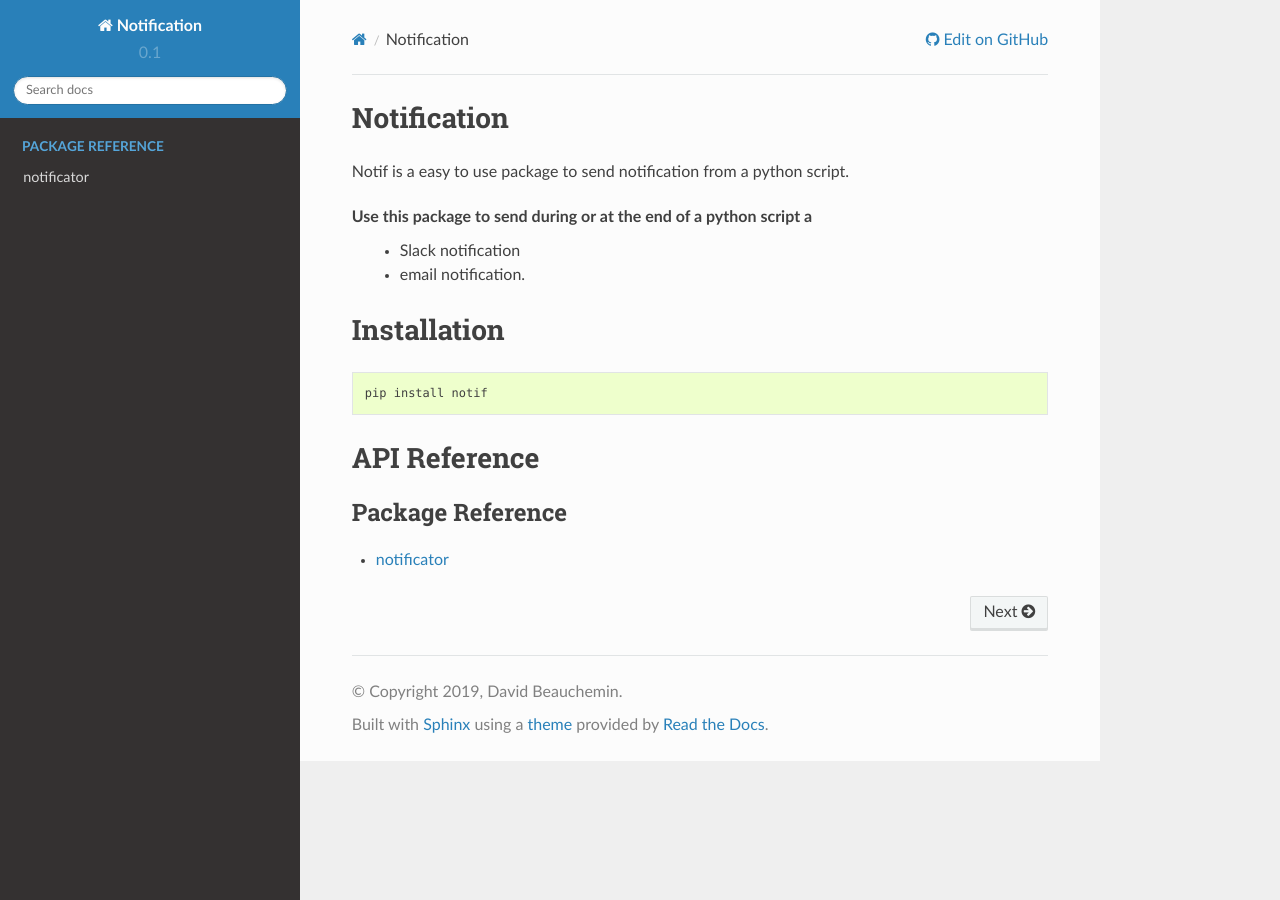
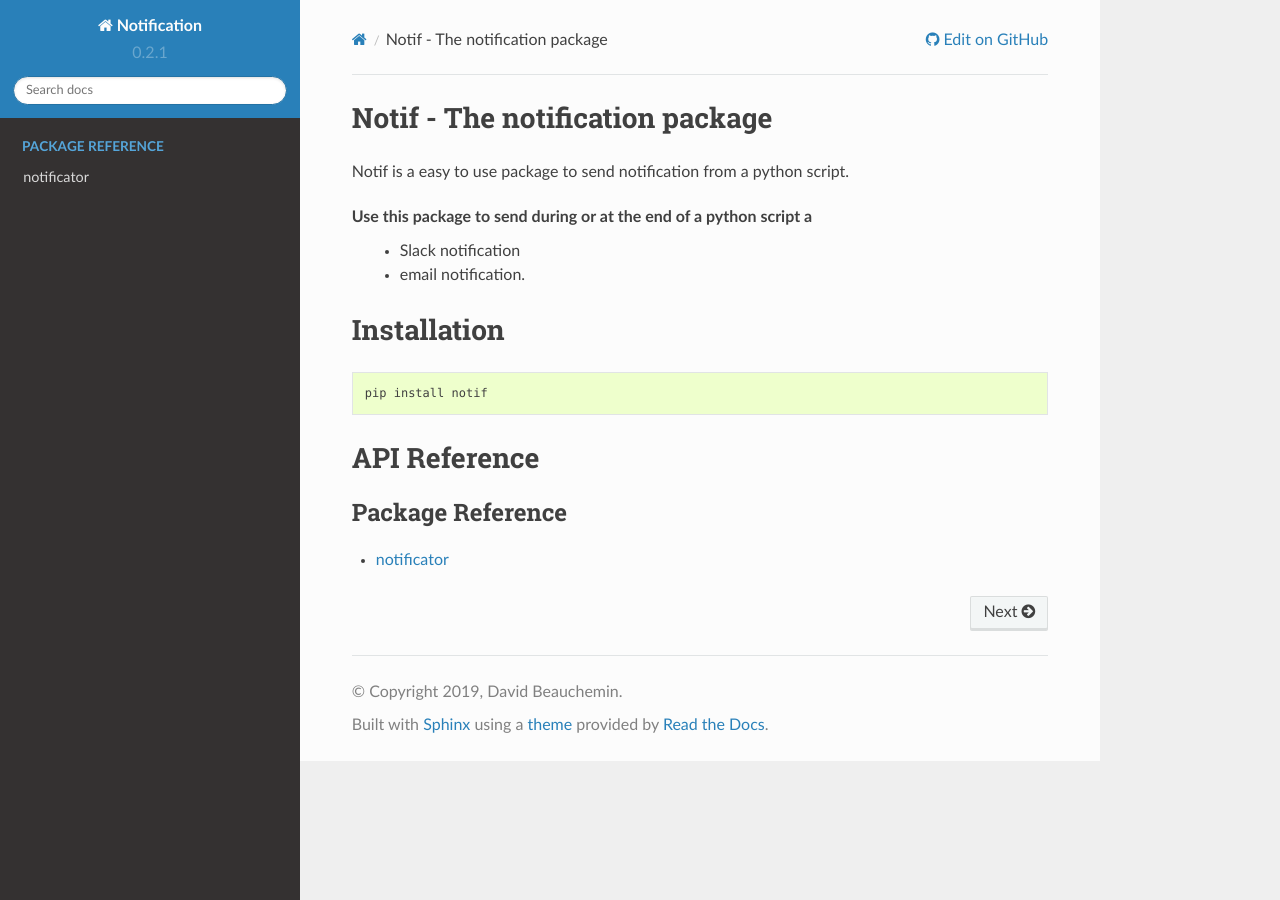
Before and after one commit to davebulaval/notification, a Sphinx documentation site: the page built from docs/source/index.rst, in a window 1280 px wide. Built offline with Sphinx 7.4.7 and the Read the Docs theme 2.0.0, drawn with Linux system fonts in a browser that asks for light colours.

Commit message:
update doc and version

```diff
--- a/docs/source/index.rst
+++ b/docs/source/index.rst
@@ -10,7 +10,7 @@
    :keywords: notification, python
    :author: David Beauchemin
 
-Notification
+Notif - The notification package
 ===============
 
 Notif is a easy to use package to send notification from a python script.
--- a/notificator/version.py
+++ b/notificator/version.py
@@ -1 +1 @@
-__version__ = '0.1'
+__version__ = '0.2.1'
```
Also changed, not shown: README.md (+1 -0 lines).
